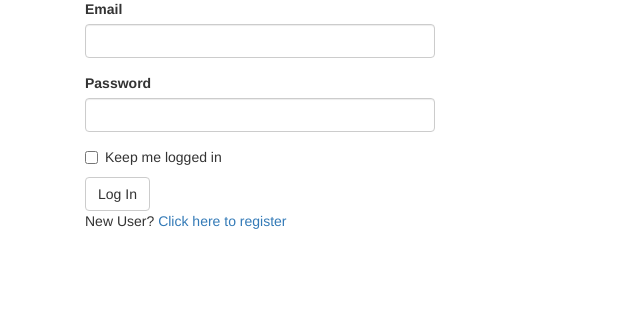
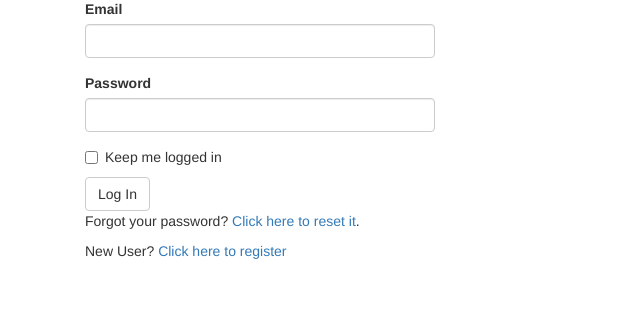
Before and after one commit to marq35/scanme, a Flask app: page /auth/login in a window 1280 px wide. Shown: the part 193-512 px from the top of the page, without its empty margins (0-640 px from the left). Run offline with Flask 2, Linux system fonts and the light colour scheme; some libraries are stand-ins or nearby versions.

Commit message:
Added password reset link.

```diff
--- a/app/templates/auth/login.html
+++ b/app/templates/auth/login.html
@@ -7,6 +7,7 @@
 </div>
 <div class="col-md-4">
     {{ wtf.quick_form(form) }}
+    <p>Forgot your password? <a href="{{ url_for('auth.password_reset_request') }}">Click here to reset it</a>.</p>
     <p>
         New User?
         <a href="{{ url_for('auth.register') }}">
```
